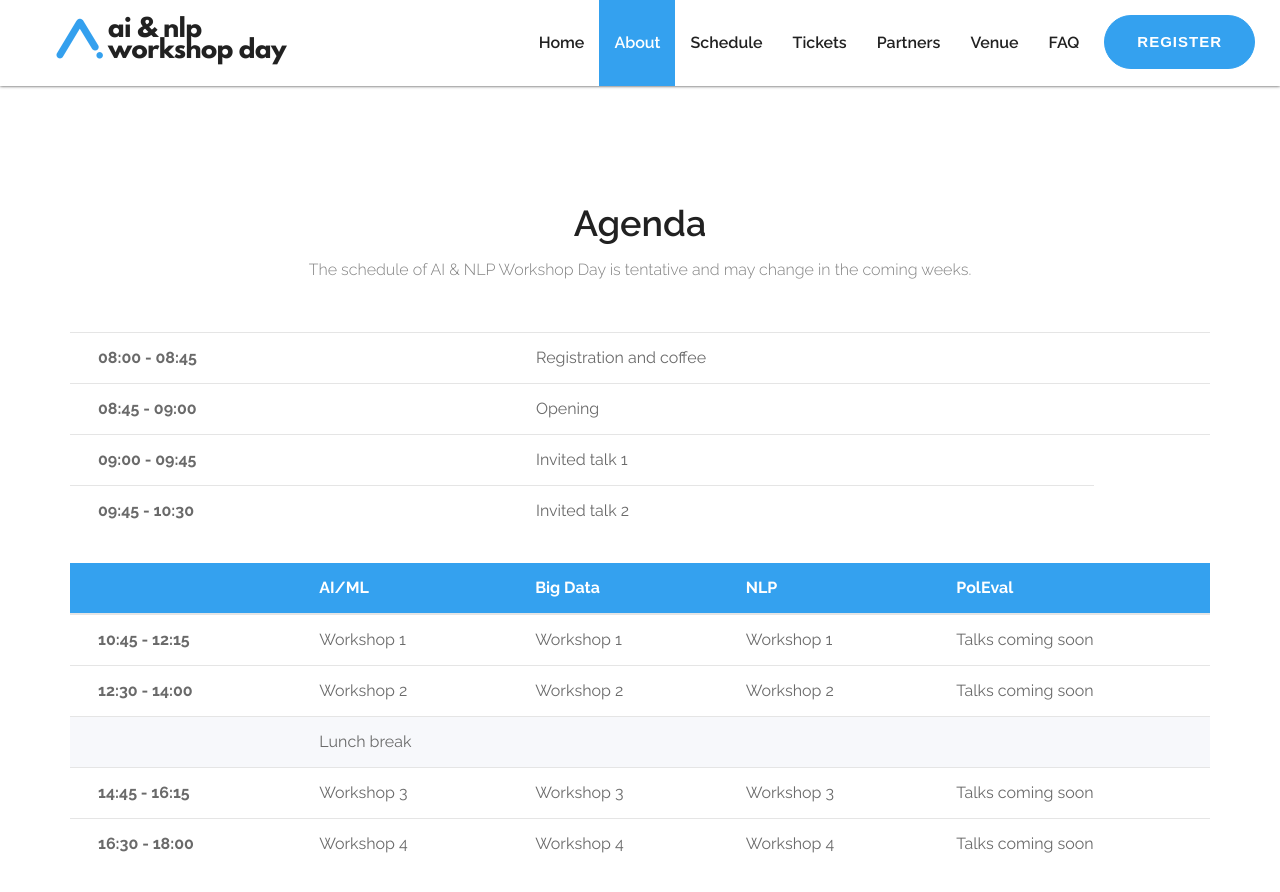
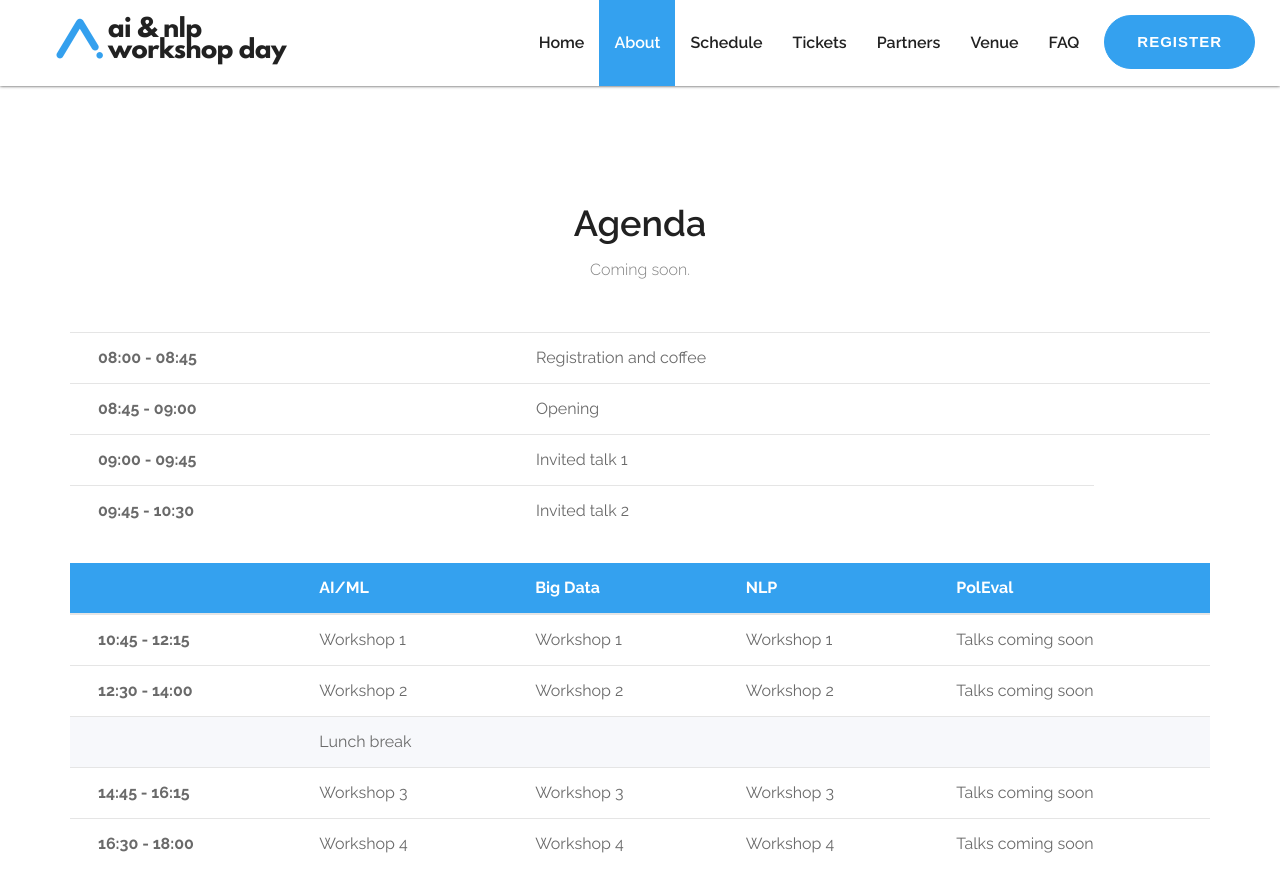
Before and after one commit to nlpday/nlpday-19, a Jekyll site: the page built from index.html, in a window 1280 px wide and 900 px high, scrolled down 2072 px. Shown: the top 892 px of the window. Built offline with Jekyll 4.4.1, drawn with Linux system fonts in a browser that asks for light colours; nearby versions of some CDN libraries; library files that are not in the unit come from our copies.

Commit message:
Update schedule2.html

```diff
--- a/_includes/index/schedule2.html
+++ b/_includes/index/schedule2.html
@@ -5,7 +5,7 @@
             <div class="col-md-12">
                 <div class="section-heading text-center">
                     <h2>Agenda</h2>
-                    <p>The schedule of AI & NLP Workshop Day is tentative and may change in the coming weeks.</p>
+                    <p>Coming soon.</p>
                 </div>
             </div>
                         <div class="col-md-12">
```
